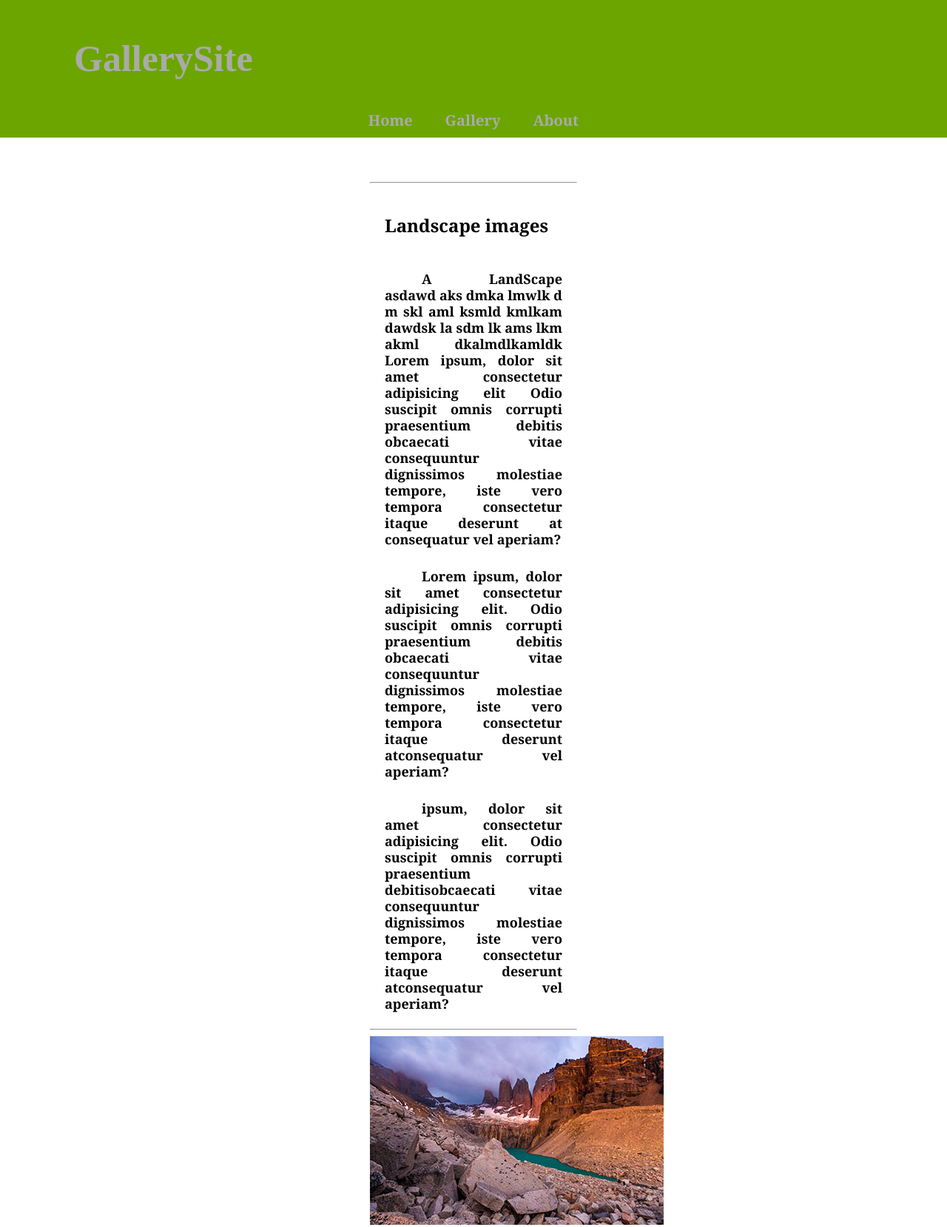
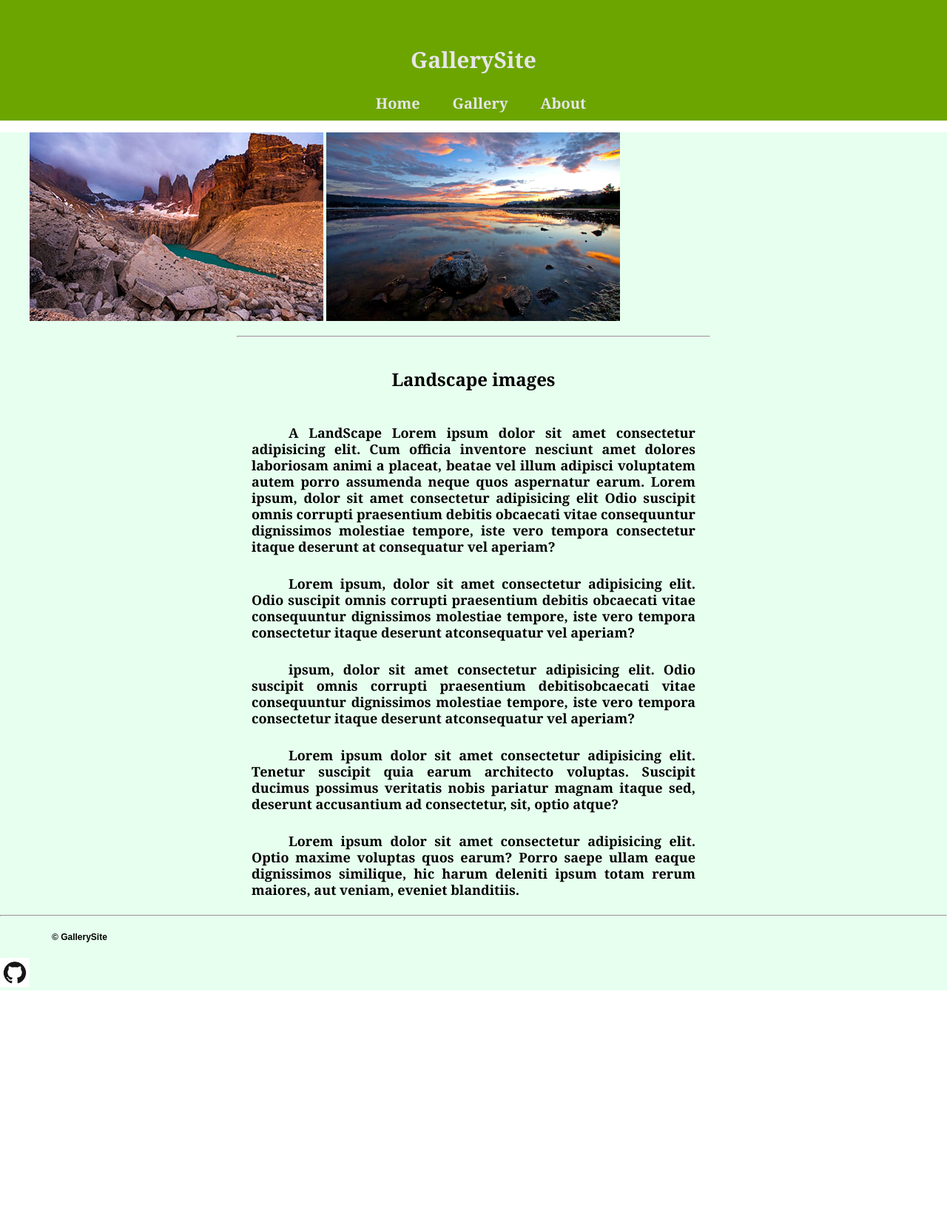
Before and after one commit to Akemle/Landscape-project-JS-HTML-CSS, a plain HTML site: page index.html in a window 1280 px wide. Shown: the part 2-1661 px from the top of the page at 74% size. After the commit the page ends 1341 px from the top, so only its background shows below. Drawn offline with Linux system fonts and the light colour scheme.

Commit message:
Mudança de cores e imagens

```diff
--- a/css/style.css
+++ b/css/style.css
@@ -1,3 +1,4 @@
+
 body{
     margin: 0;
     padding: 0;
@@ -17,32 +18,26 @@ body{
     font-size: 20px;
     font-family: Georgia, 'Times New Roman', Times, serif;
     font-weight: 600;
-    color: #aaaaaa;
+    color: #e6e6e6;
     text-decoration: none;
 
 }
 .header ul li a:hover{
-    color: #113C0B ;
+    color: #113C0B;
+    transition: 0.2s;
 }
 
-
-#title{
-    text-align: left;
-    padding: 0px 100px;
-    color: #aaaaaa;
-    font-family: 'Times New Roman';
-    font-size: 50px;
-}
 .Text{
-    margin: 60px  500px -10px 500px;
+    text-align: center;
+    margin-left: 25%;
+    margin-right: 25%;
+    margin-bottom: 10px;
 }
 h2{
-    /*margin: 10px 500px -10px 500px;*/
     padding: 20px;
     font-family: Georgia, 'Times New Roman', Times, serif;
 }
 p{
-    /*margin: -10px 500px -10px 500px ;*/
     padding: 5px 20px;
     text-align: justify;
     line-height: 22px;
@@ -50,23 +45,32 @@ p{
     font-family: Georgia, 'Times New Roman', Times, serif;
     font-size: 18px;
     font-weight: 600;
-
 }
 
-
-.imgs{
-
-    margin: 50px auto;
+.imgs {
+    background-color: #ccee8d;
+    text-align: center;
+    margin-bottom: 10px;
+    margin-left: 25%;
+    margin-right: 25%;
 }
-
-
-.footer_style{
-    font-family: serif, Times;
-    text-align: left;
+#container_gallery{
+    background-color: #e6ffee;
+}
+.imgs img{
+    padding: 5px;
+    max-width: 25%;
+    max-height: 25%;
+}
+footer{
+    height:  250px;
+}
+#footer_style{
+    display: inline;
+    text-decoration: none;
+    text-align: center;
 }
 #github{
-    max-width: 50px;
-    max-height: 50px;
-    width: auto;
-    height: auto;
+    max-width: 40px;
+    max-height: 40px;
 }
--- a/index.html
+++ b/index.html
@@ -2,7 +2,7 @@
 <html>
 
 <head>
-
+    <meta content="width=device-width, initial-scale=1.0">
     <title>LandScape</title>
     <link rel="stylesheet" href="css/style.css">
 
@@ -12,53 +12,71 @@
     <header class="header">
         <nav>
             <ul>
-                <li><h1 id = "title">GallerySite</h1></li>
+                <li><a href="index.html">
+                        <h1>GallerySite</h1>
+                    </a></li>
                 <li><a href="index.html">Home</a></li>
                 <li><a href="gallery.html">Gallery</a></li>
                 <li><a href="about.html">About</a></li>
             </ul>
-
         </nav>
     </header>
-    <!-- title -->
+    <section id="container_gallery">
+        <!-- image -->
+        <div id="slider">
+            <label for="fig">
+                <figure id=fig>
+                    <img src="img/img_index.jpg" alt="">
+                    <img src="img/img_index2.png" alt="">
+                </figure>
+            </label>
+        </div>
 
         <!-- text -->
         <div class="Text">
 
             <hr>
             <h2>Landscape images</h2>
-        <p> A <strong>LandScape</strong> asdawd aks dmka lmwlk d m skl aml ksmld kmlkam dawdsk
-            la sdm lk ams lkm akml dkalmdlkamldk
+            <p> A <strong>LandScape</strong> Lorem ipsum dolor sit amet consectetur adipisicing elit. Cum officia
+                inventore
+                nesciunt amet dolores laboriosam animi a placeat, beatae vel illum adipisci voluptatem autem porro
+                assumenda
+                neque quos aspernatur earum.
                 Lorem ipsum, dolor sit amet consectetur adipisicing <strong>elit</strong> Odio suscipit omnis corrupti
                 praesentium debitis
-            obcaecati vitae consequuntur dignissimos molestiae tempore, iste vero tempora consectetur itaque deserunt at
+                obcaecati vitae consequuntur dignissimos molestiae tempore, iste vero tempora consectetur itaque
+                deserunt at
                 consequatur vel aperiam?</p>
             <!--text-->
-        <p> Lorem ipsum, dolor sit amet consectetur adipisicing elit. Odio suscipit omnis corrupti praesentium debitis
-            obcaecati vitae consequuntur dignissimos molestiae tempore, iste vero tempora consectetur itaque deserunt
+            <p> Lorem ipsum, dolor sit amet consectetur adipisicing elit. Odio suscipit omnis corrupti praesentium
+                debitis
+                obcaecati vitae consequuntur dignissimos molestiae tempore, iste vero tempora consectetur itaque
+                deserunt
                 atconsequatur vel aperiam?</p>
             <p> ipsum, dolor sit amet consectetur adipisicing elit. Odio suscipit omnis corrupti praesentium
                 debitisobcaecati vitae consequuntur dignissimos molestiae tempore, iste vero tempora consectetur itaque
                 deserunt atconsequatur vel aperiam?</p>
-
+            <!--text-->
+            <p> Lorem ipsum dolor sit amet consectetur adipisicing elit. Tenetur suscipit quia earum architecto
+                voluptas.
+                Suscipit ducimus possimus veritatis nobis pariatur magnam itaque sed, deserunt accusantium ad
+                consectetur,
+                sit, optio atque?</p>
+            <p>Lorem ipsum dolor sit amet consectetur adipisicing elit. Optio maxime voluptas quos earum? Porro saepe
+                ullam
+                eaque dignissimos similique, hic harum deleniti ipsum totam rerum maiores, aut veniam, eveniet
+                blanditiis.
+            </p>
+        </div>
         <hr>
-
-        <!-- image -->
-        <img id="imgInd" src="img/img_index.jpg">
-        <!--text-->
-        <p> Lorem ipsum dolor sit amet consectetur adipisicing elit. Tenetur suscipit quia earum architecto voluptas.
-            Suscipit ducimus possimus veritatis nobis pariatur magnam itaque sed, deserunt accusantium ad consectetur,
-            sit, optio atque?</p>
-    </div>
-    <footer>
-        <div class=footer_style>
-            <p>&copycreated by Alison -
+        <footer id=footer_style>
+            <p style="text-align: left; font-family: Arial, Helvetica, sans-serif; font-size: 12px;">&copy;
+                GallerySite</p>
             <a href="https://github.com/Akemle/Landscape-project-JS-HTML-CSS"> <img id="github"
-                        src="img/github_logo.jpg" alt=""></a></p>
-        </div>
+                    src="img/github_logo.jpg" alt=""></a>
 
         </footer>
-
+    </section>
 </body>
 
 </html>
```
Also changed, not shown: about.html (+16 -2 lines), gallery.html (+22 -41 lines), img/img_index2.png (added). Lines whose indentation alone changed are shown as unchanged.
